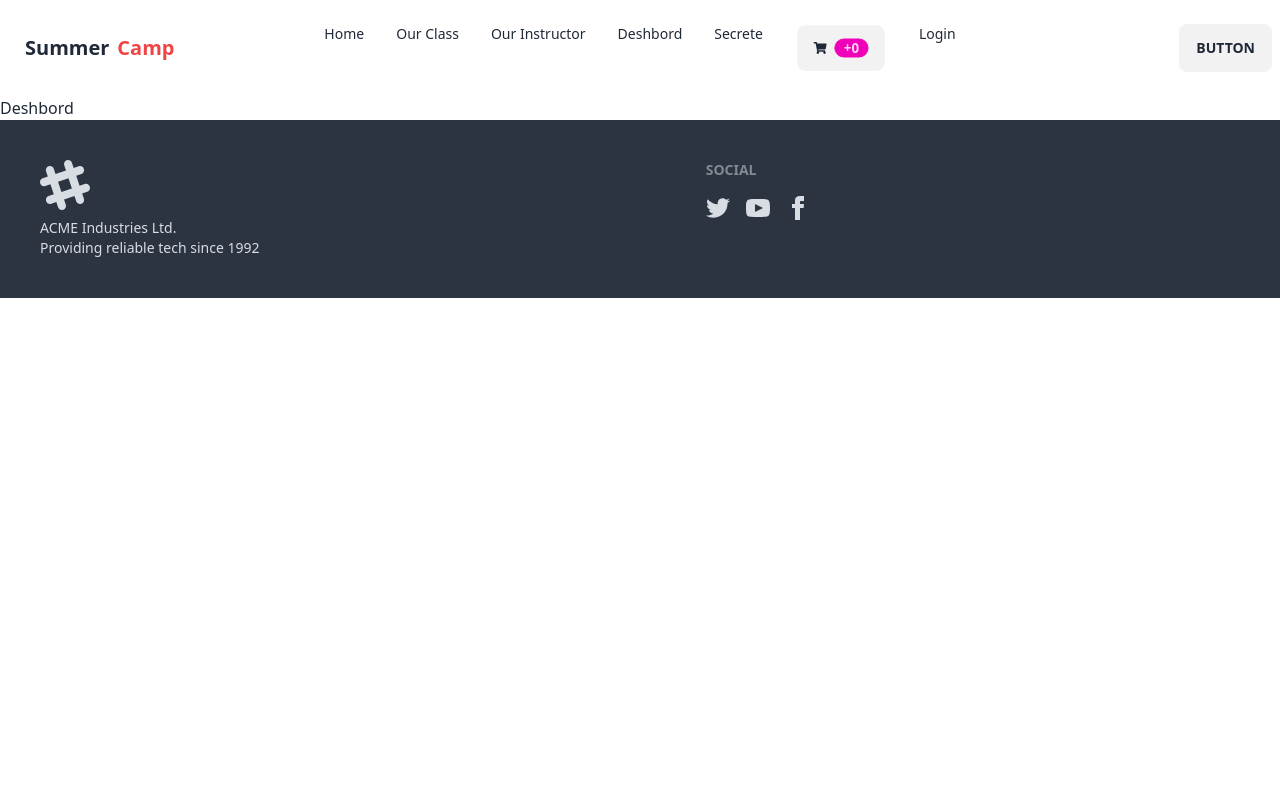
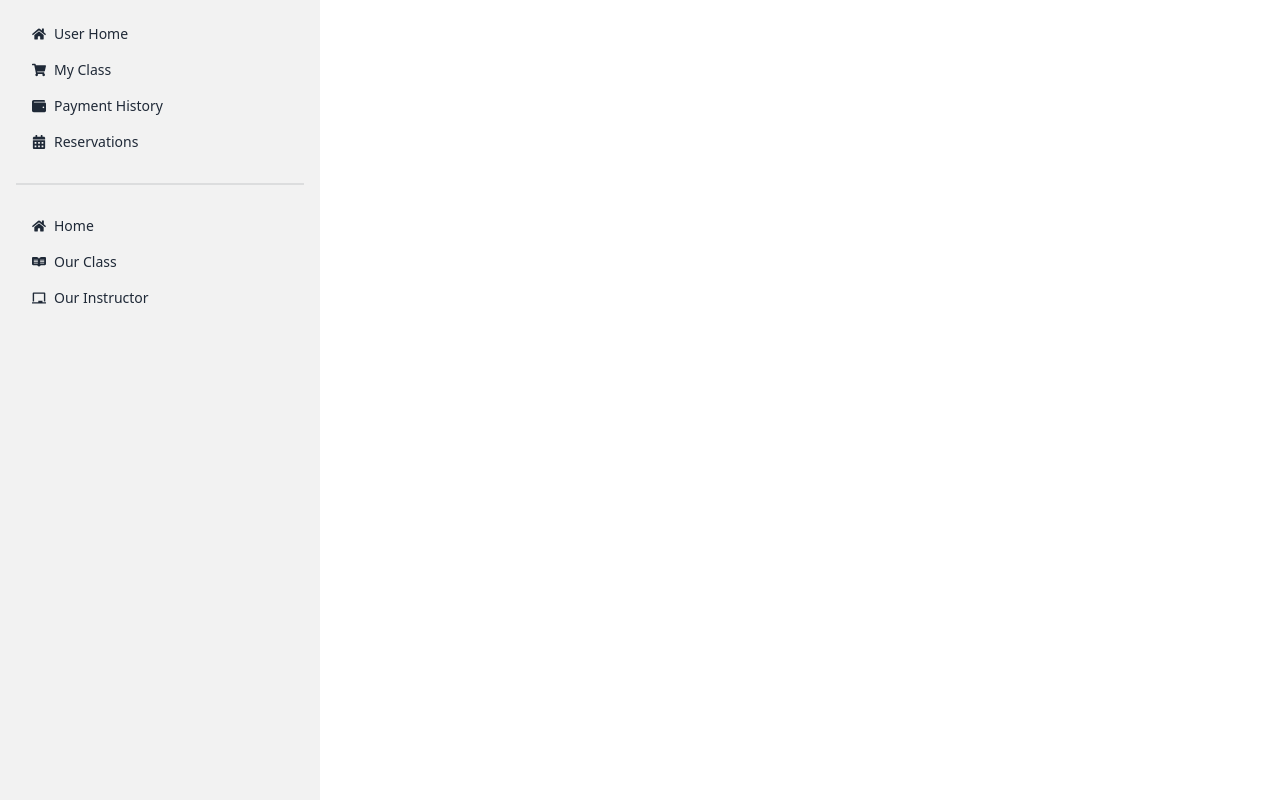
Before and after one commit to najmul19977/Summer-Camp-Client, a React (Vite) app: page /deshbord in a window 1280 px wide. Built offline with nearby package versions, Linux system fonts and the light colour scheme; no server answers.

Commit message:
deshbord commit

```diff
--- a/src/Hooks/useCart.jsx
+++ b/src/Hooks/useCart.jsx
@@ -5,7 +5,7 @@ import { AuthContext } from '../Provider/AuthProvider';
 const useCart = () =>{
     const {user} = useContext(AuthContext);
 
-    const { isLoading,refetch, data :cart= []} = useQuery({
+    const { refetch, data :cart= []} = useQuery({
         queryKey:['carts',user?.email],
         queryFn: async () =>{
             const response = await fetch(`http://localhost:5000/carts?email=${user.email}`)
@@ -13,7 +13,7 @@ const useCart = () =>{
         },
 
     })
-    return [cart,isLoading,refetch]
+    return [cart,refetch]
 
 
 
--- a/src/Pages/ClassCategoryCard/ClassCategoryCard.jsx
+++ b/src/Pages/ClassCategoryCard/ClassCategoryCard.jsx
@@ -2,11 +2,15 @@ import { useContext } from "react";
 import { AuthContext } from "../../Provider/AuthProvider";
 import Swal from "sweetalert2";
 import { useLocation, useNavigate } from "react-router-dom";
+import useCart from "../../Hooks/useCart";
+
 
 
 const ClassCategoryCard = ({ item }) => {
     const {image,title,course_Free,name,class_duration,sit,_id} =item;
     const {user} = useContext(AuthContext);
+    const [,refetch] = useCart();
+
     const navigate = useNavigate();
     const location = useLocation();
     const handleAddToCart = item =>{
@@ -23,6 +27,7 @@ const ClassCategoryCard = ({ item }) => {
             .then(res =>res.json())
             .then(data =>{
                 if(data.insertedId){
+                    refetch();
                     Swal.fire({
                         position: 'top-end',
                         icon: 'success',
--- a/src/Pages/Deshbord/Deshbord.jsx
+++ b/src/Pages/Deshbord/Deshbord.jsx
@@ -1,11 +1,33 @@
+import { Link, Outlet } from "react-router-dom";
+import { FaShoppingCart,FaWallet,FaCalendarAlt,FaHome,FaReadme,FaChalkboard } from 'react-icons/fa';
 
 
 
 const Deshbord = () => {
     return (
-        <div>
-            <h2>Deshbord</h2>
+        <div className="drawer lg:drawer-open">
+            <input id="my-drawer-2" type="checkbox" className="drawer-toggle" />
+            <div className="drawer-content flex flex-col items-center justify-center">
+                <Outlet></Outlet>
 
+                <label htmlFor="my-drawer-2" className="btn btn-primary drawer-button lg:hidden">Open drawer</label>
+
+            </div>
+            <div className="drawer-side">
+                <label htmlFor="my-drawer-2" className="drawer-overlay"></label>
+                <ul className="menu p-4 w-80 h-full bg-base-200 text-base-content">
+                    <li><Link><FaHome></FaHome>User Home</Link></li>
+                    <li><Link to='myclass'><FaShoppingCart></FaShoppingCart> My Class</Link></li>
+                    <li><Link><FaWallet></FaWallet>Payment History</Link></li>
+                    <li><Link><FaCalendarAlt></FaCalendarAlt>Reservations</Link> </li>
+                    <div className="divider"></div>
+                    <li><Link to="/"><FaHome></FaHome>Home</Link></li>
+                    <li><Link to="/ourclass"><FaReadme></FaReadme>Our Class</Link></li>
+                    <li><Link to="/instructor"><FaChalkboard></FaChalkboard>Our Instructor</Link></li>
+
+                </ul>
+
+            </div>
         </div>
     );
 };
--- /dev/null
+++ b/src/Pages/Deshbord/MyClass/MyClass.jsx
@@ -0,0 +1,11 @@
+
+
+const MyClass = () => {
+    return (
+        <div>
+            <h2>My Class</h2>
+        </div>
+    );
+};
+
+export default MyClass;
--- a/src/Pages/Shared/NavBar/NavBar.jsx
+++ b/src/Pages/Shared/NavBar/NavBar.jsx
@@ -2,10 +2,12 @@ import { useContext } from "react";
 import { Link } from "react-router-dom";
 import { AuthContext } from "../../../Provider/AuthProvider";
 import { FaShoppingCart } from 'react-icons/fa';
+import useCart from "../../../Hooks/useCart";
 
 
 const NavBar = () => {
     const { user, logOut } = useContext(AuthContext);
+    const [cart] = useCart();
     const handleLogOut = () => {
         logOut()
             .then(() => { })
@@ -29,7 +31,7 @@ const NavBar = () => {
                         <li><Link to="/">
                         <button className="btn">
                             <FaShoppingCart></FaShoppingCart>
-                            <div className="badge badge-secondary">+0</div>
+                            <div className="badge badge-secondary">+{cart?.length || 0}</div>
                         </button>
                         </Link></li>
 
@@ -52,10 +54,10 @@ const NavBar = () => {
                     <li><Link to='instructor'>Our Instructor</Link></li>
                     <li><Link to='deshbord'>Deshbord</Link></li>
                     <li><Link to='secret'>Secrete</Link></li>
-                    <li><Link to="/">
+                    <li><Link to="/deshbord/myclass">
                         <button className="btn">
                             <FaShoppingCart></FaShoppingCart>
-                            <div className="badge badge-secondary">+0</div>
+                            <div className="badge badge-secondary">+{cart?.length || 0}</div>
                         </button>
                     </Link></li>
                     {
```
Also changed, not shown: src/Routes/Routes.jsx (+15 -5 lines).
